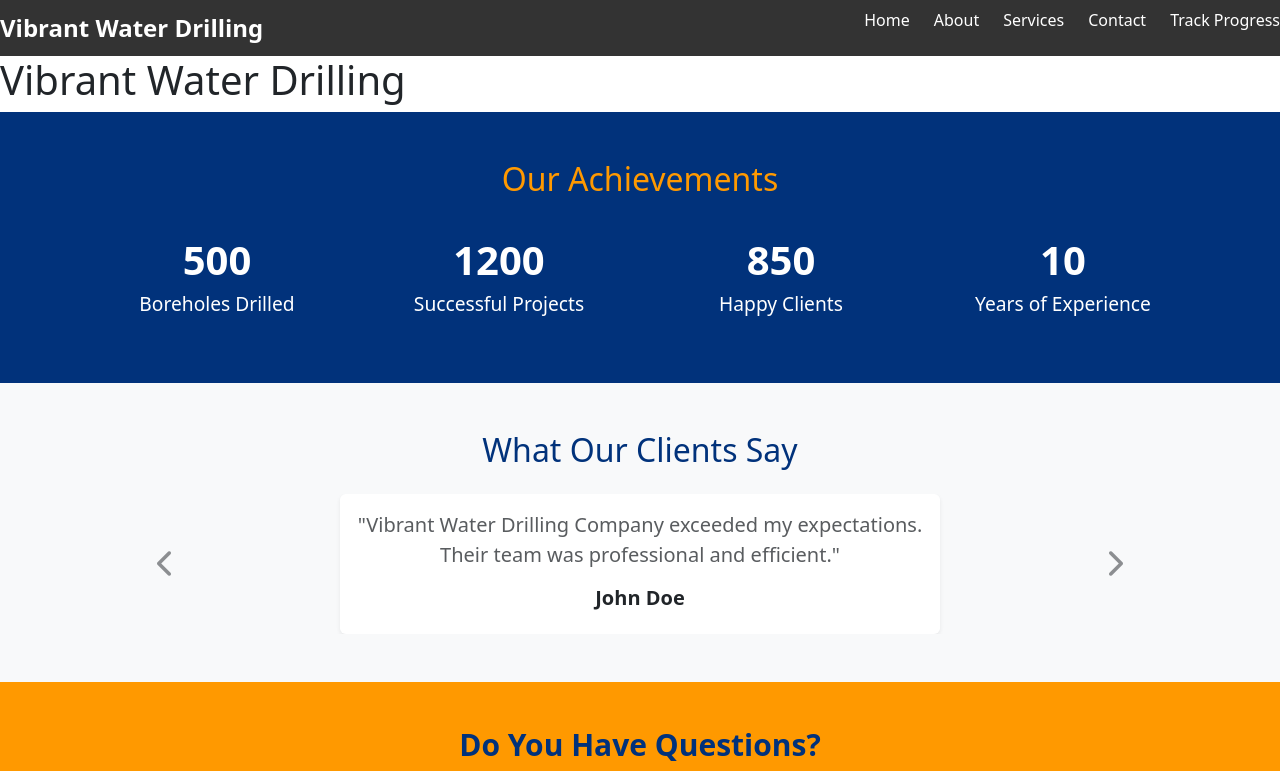
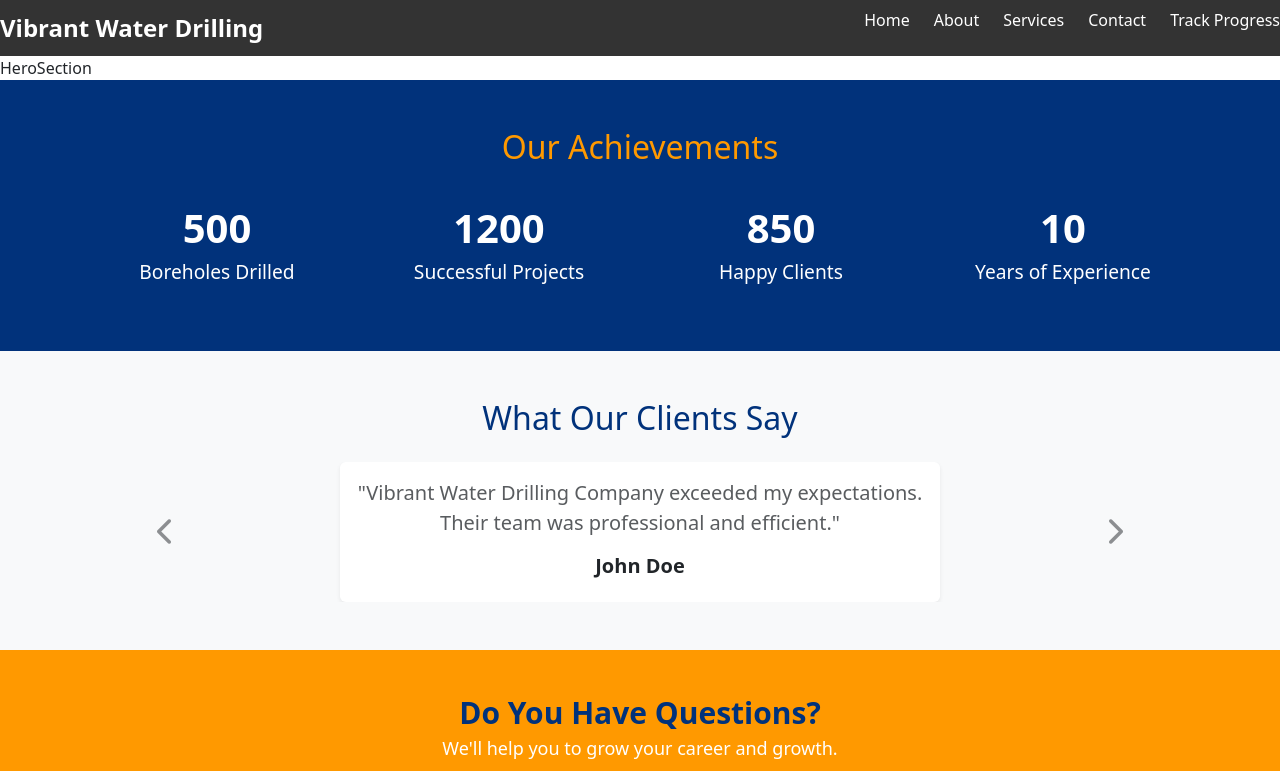
Before and after one commit to DBEST-EZRA/vibrant-water-drilling-company, a React (Create React App) app: page / in a window 1280 px wide. Shown: the top 771 px of the page. Built offline with nearby package versions, Linux system fonts and the light colour scheme.

Commit message:
added hero section

```diff
--- /dev/null
+++ b/src/components/HeroSection.jsx
@@ -0,0 +1,7 @@
+import React from "react";
+
+const HeroSection = () => {
+  return <div>HeroSection</div>;
+};
+
+export default HeroSection;
--- a/src/components/Home.jsx
+++ b/src/components/Home.jsx
@@ -11,6 +11,7 @@ import "bootstrap/dist/css/bootstrap.min.css";
 import AOS from "aos";
 import "aos/dist/aos.css";
 import Testimonials from "./Testimonials";
+import HeroSection from "./HeroSection";
 
 const Home = () => {
   useEffect(() => {
@@ -25,7 +26,7 @@ const Home = () => {
             path="/"
             element={
               <>
-                <h1>Vibrant Water Drilling</h1>
+                <HeroSection />
                 <Stats />
                 <Testimonials />
               </>
```
